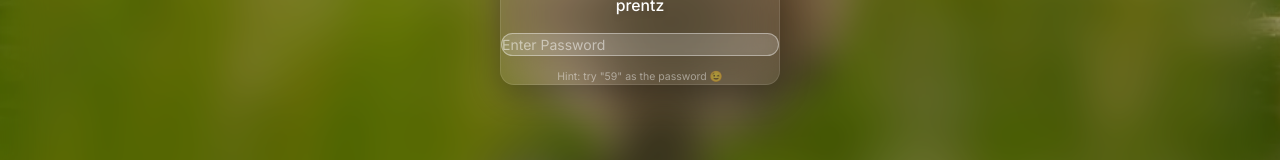
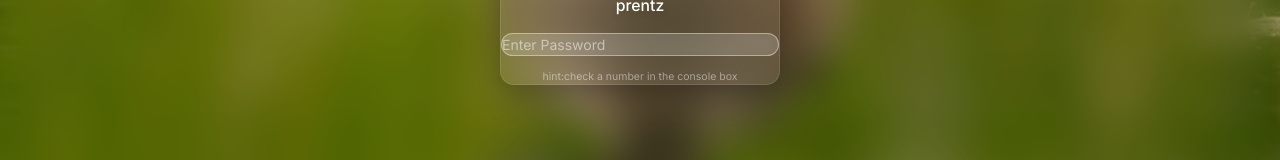
Before and after one commit to praneet1503/DuckOS, a Next.js app: page / in a window 1280 px wide. Shown: the part 438-598 px from the top of the page. Built offline with nearby package versions, Linux system fonts and the light colour scheme.

Commit message:
made some changes on login page

```diff
--- a/app/page.tsx
+++ b/app/page.tsx
@@ -124,6 +124,11 @@ export default function Home() {
   const storeRegister = useOSStore((s) => s.registerApp);
   const registeredApps = useOSStore((s) => s.registeredApps);
 
+  // Log on client load
+  useEffect(() => {
+    console.log("59");
+  }, []);
+
   // Sync registry → Zustand store (idempotent)
   useEffect(() => {
     if (registeredApps.length === 0) {
--- a/components/system/screens/LockScreen.tsx
+++ b/components/system/screens/LockScreen.tsx
@@ -23,6 +23,7 @@ export default function LockScreen() {
   const clearError = useAuth((s) => s.clearError);
   const [password, setPassword] = useState("");
   const [isShaking, setIsShaking] = useState(false);
+  const [failedAttempts, setFailedAttempts] = useState(0);
   const [time, setTime] = useState(() => formatTime(new Date()));
   const [date, setDate] = useState(() => formatDate(new Date()));
 
@@ -47,6 +48,7 @@ export default function LockScreen() {
     const success = await login(password);
     if (!success) {
       triggerShake();
+      setFailedAttempts((count) => count + 1);
       return;
     }
 
@@ -176,8 +178,21 @@ export default function LockScreen() {
 
             {/* Hint */}
             <div className="text-center text-xs text-white/45">
-              Hint: try &quot;59&quot; as the password 😉
+              {failedAttempts >= 2
+                ? "hint:wowwwww....couldnt you just open the browser console or what ??? anyways the pass is 59"
+                : "hint:check a number in the console box"}
             </div>
+
+            {/* Backdoor button (visible after one failed attempt) */}
+            {failedAttempts >= 1 && (
+              <button
+                type="button"
+                onClick={() => useAuth.getState().bypassLogin()}
+                className="mt-2 text-center text-xs text-blue-300 underline"
+              >
+                only press if you dont know how to open browser console
+              </button>
+            )}
           </div>
         </motion.div>
       </div>
--- a/store/useAuth.ts
+++ b/store/useAuth.ts
@@ -43,7 +43,11 @@ export const useAuth = create<AuthState & AuthActions>()((set, get) => {
     autoLogin: () => {
       // no persistence, nothing to do
     },
-
+// for dumb people who don't know how to check browser console for hints
+    bypassLogin: () => {
+      set({ currentUser: FIXED_USER, error: null });
+      useScreen.getState().setScreen("desktop");
+    },
     clearError: () => set({ error: null }),
   };
 });
```
